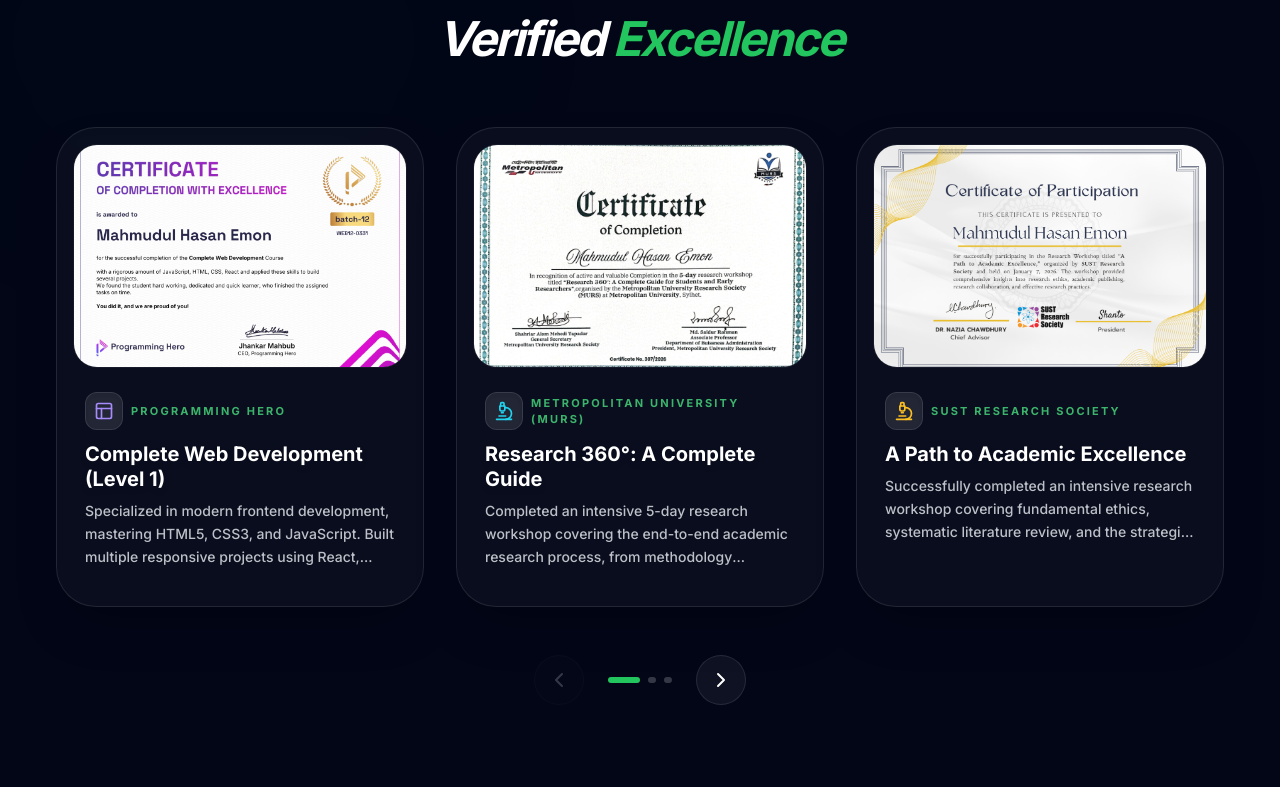
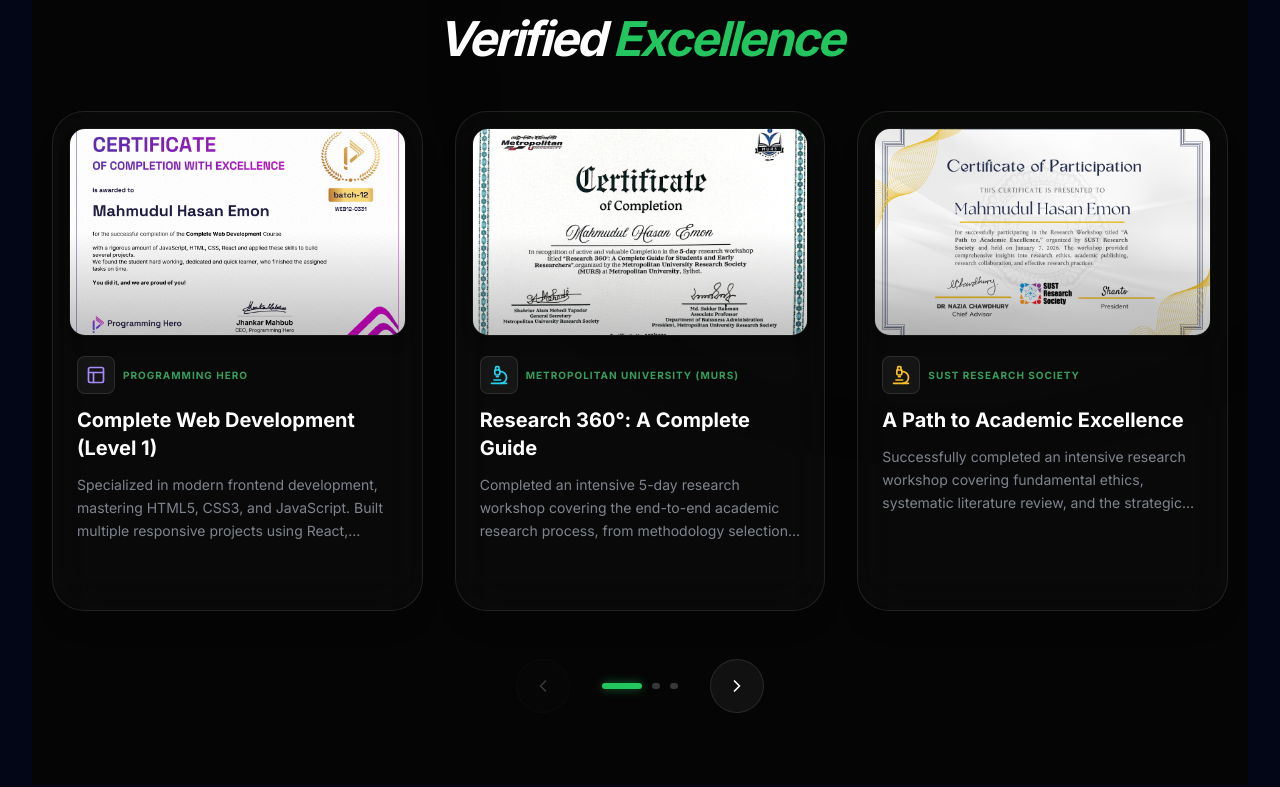
Before and after one commit to emon35410/Portfolio-Emon, a React (Vite) app: page / in a window 1280 px wide. Shown: the part 6253-7040 px from the top of the page. Built offline with nearby package versions, Linux system fonts and the light colour scheme; no server answers; the HTML template or start-up script is replaced by a standard one.

Commit message:
Image size corrected

```diff
--- a/src/components/Achievements.jsx
+++ b/src/components/Achievements.jsx
@@ -1,6 +1,6 @@
 import { useState, useEffect } from 'react'
 import { motion, AnimatePresence } from 'framer-motion'
-import { Camera, HeartPulse, Users,  Award, Microscope, ChevronLeft, ChevronRight, Layout, MicroscopeIcon } from 'lucide-react'
+import { Camera, HeartPulse, Users, Award, Microscope, ChevronLeft, ChevronRight, Layout } from 'lucide-react'
 
 // Asset imports
 import researchCert from '../assets/certificates/626.webp'
@@ -12,7 +12,6 @@
 import research360Cert from '../assets/certificates/Research_360_Degree.webp'
 
 const Achievements = () => {
-
   const [currentPage, setCurrentPage] = useState(1)
   const [itemsPerPage, setItemsPerPage] = useState(3)
 
@@ -27,7 +26,7 @@
     {
       title: "Research 360°: A Complete Guide",
       provider: "Metropolitan University (MURS)",
-      icon: <MicroscopeIcon className="text-cyan-400" size={20} />,
+      icon: <Microscope className="text-cyan-400" size={20} />,
       image: research360Cert,
       desc: "Completed an intensive 5-day research workshop covering the end-to-end academic research process, from methodology selection to ethical considerations and scholarly writing."
     },
@@ -89,20 +88,20 @@
   }, [totalPages, currentPage])
 
   return (
-    <section id="achievements" className="py-14 relative ">
-      {/* Background elements */}
+    <section id="achievements" className="py-14 relative overflow-hidden bg-[#050505]">
+      {/* Background Glow */}
       <motion.div
-        animate={{ scale: [1, 1.1, 1], opacity: [0.1, 0.15, 0.1] }}
-        transition={{ duration: 10, repeat: Infinity, ease: "easeInOut" }}
-        className="absolute top-[-10%] left-[-10%] w-[50%] h-[50%] bg-green-500/10 blur-[120px] rounded-full pointer-events-none"
+        animate={{ scale: [1, 1.2, 1], opacity: [0.05, 0.1, 0.05] }}
+        transition={{ duration: 15, repeat: Infinity, ease: "easeInOut" }}
+        className="absolute top-[-20%] right-[-10%] w-[70%] h-[70%] bg-green-500/10 blur-[150px] rounded-full pointer-events-none"
       />
 
-      <div className="max-w-7xl mx-auto px-6 relative z-10">
+      <div className="max-w-7xl mx-auto px-5 relative z-10">
         <motion.div
           initial={{ opacity: 0, y: 20 }}
           whileInView={{ opacity: 1, y: 0 }}
           viewport={{ once: true }}
-          className="flex flex-col items-center mb-16 text-center"
+          className="flex flex-col items-center mb-12 text-center"
         >
           <Award className="text-green-500 mb-4" size={28} />
           <h2 className="text-4xl md:text-5xl font-black text-white italic tracking-tighter">
@@ -110,44 +109,45 @@
           </h2>
         </motion.div>
 
-        {/* Grid Layout */}
-        <div className="grid grid-cols-1 md:grid-cols-3 gap-8 min-h-[480px]">
+        {/* Grid Layout - Optimized for Mobile */}
+        <div className="grid grid-cols-1 md:grid-cols-3 gap-6 md:gap-8 min-h-[500px]">
           <AnimatePresence mode="popLayout">
             {currentItems.map((item, index) => (
               <motion.div
                 key={item.title}
-                initial={{ opacity: 0, scale: 0.95 }}
-                animate={{ opacity: 1, scale: 1 }}
+                initial={{ opacity: 0, y: 20 }}
+                animate={{ opacity: 1, y: 0 }}
                 exit={{ opacity: 0, scale: 0.95 }}
-                transition={{ duration: 0.3, delay: index * 0.05 }}
-                className="group bg-white/[0.03] border border-white/10 rounded-[2.5rem] p-4 hover:bg-white/[0.06] hover:border-green-500/30 transition-all duration-500 backdrop-blur-md shadow-2xl"
+                transition={{ duration: 0.4, delay: index * 0.1 }}
+                className="group bg-white/[0.02] border border-white/10 rounded-[2rem] p-3 md:p-4 hover:bg-white/[0.05] hover:border-green-500/30 transition-all duration-500 backdrop-blur-xl shadow-xl flex flex-col h-full"
               >
-                <div
-                  className="relative h-56 rounded-3xl overflow-hidden cursor-pointer mb-6 border border-white/5"
-                >
+                {/* Image Containers */}
+                <div className="relative aspect-[4/3] md:h-52 rounded-2xl overflow-hidden cursor-pointer mb-5 border border-white/5 shadow-lg">
                   <img
                     src={item.image}
                     alt={item.title}
-                    className="w-full h-full object-cover brightness-100 contrast-100 group-hover:brightness-80 group-hover:scale-110 transition-all duration-700"
+                    className="w-full h-full object-cover object-top md:object-center group-hover:scale-105 transition-transform duration-700 ease-out"
+                    loading="lazy"
                   />
-                  <div className="absolute inset-0 bg-white/5 group-hover:bg-white/10 transition-all duration-700" />
+                  {/* Soft Vignette for better contrast */}
+                  <div className="absolute inset-0 bg-gradient-to-b from-transparent via-transparent to-black/40 opacity-60" />
                 </div>
 
-                <div className="px-3 pb-2">
+                <div className="px-2 flex flex-col flex-grow">
                   <div className="flex items-center gap-2 mb-3">
-                    <div className="p-2 bg-white/10 rounded-xl border border-white/10 shadow-inner">
+                    <div className="p-2 bg-white/5 rounded-lg border border-white/10">
                       {item.icon}
                     </div>
-                    <p className="text-[11px] font-bold text-green-400/80 uppercase tracking-[0.2em]">
+                    <p className="text-[10px] font-bold text-green-400/70 uppercase tracking-widest leading-none">
                       {item.provider}
                     </p>
                   </div>
 
-                  <h3 className="text-xl font-extrabold text-white mb-2 group-hover:text-green-400 transition-colors leading-tight drop-shadow-md">
+                  <h3 className="text-lg md:text-xl font-bold text-white mb-3 group-hover:text-green-400 transition-colors duration-300 leading-snug">
                     {item.title}
                   </h3>
 
-                  <p className="text-gray-300 text-sm leading-relaxed font-medium opacity-90 line-clamp-3">
+                  <p className="text-gray-400 text-sm leading-relaxed opacity-80 line-clamp-4 md:line-clamp-3 mb-4">
                     {item.desc}
                   </p>
                 </div>
@@ -156,31 +156,35 @@
           </AnimatePresence>
         </div>
 
-        {/* Pagination Controls */}
+        {/* Pagination - Mobile Friendly Tap Areas */}
         {totalPages > 1 && (
-          <div className="flex justify-center items-center gap-6 mt-12">
+          <div className="flex justify-center items-center gap-4 md:gap-8 mt-12 pb-4">
             <button
               onClick={() => setCurrentPage(prev => Math.max(prev - 1, 1))}
               disabled={currentPage === 1}
-              className="p-3 rounded-full bg-white/5 border border-white/10 text-white disabled:opacity-20 hover:bg-green-500/20 transition-all"
+              className="p-4 rounded-full bg-white/5 border border-white/10 text-white disabled:opacity-20 hover:bg-green-500/20 active:scale-90 transition-all"
+              aria-label="Previous Page"
             >
-              <ChevronLeft size={24} />
+              <ChevronLeft size={20} />
             </button>
-            <div className="flex gap-2">
+
+            <div className="flex gap-2.5">
               {[...Array(totalPages)].map((_, i) => (
                 <button
                   key={i}
                   onClick={() => setCurrentPage(i + 1)}
-                  className={`h-1.5 rounded-full transition-all duration-300 ${currentPage === i + 1 ? 'w-8 bg-green-500' : 'w-2 bg-white/20'}`}
+                  className={`h-1.5 rounded-full transition-all duration-500 ${currentPage === i + 1 ? 'w-10 bg-green-500 shadow-[0_0_10px_rgba(34,197,94,0.5)]' : 'w-2 bg-white/20'}`}
                 />
               ))}
             </div>
+
             <button
               onClick={() => setCurrentPage(prev => Math.min(prev + 1, totalPages))}
               disabled={currentPage === totalPages}
-              className="p-3 rounded-full bg-white/5 border border-white/10 text-white disabled:opacity-20 hover:bg-green-500/20 transition-all"
+              className="p-4 rounded-full bg-white/5 border border-white/10 text-white disabled:opacity-20 hover:bg-green-500/20 active:scale-90 transition-all"
+              aria-label="Next Page"
             >
-              <ChevronRight size={24} />
+              <ChevronRight size={20} />
             </button>
           </div>
         )}
```
